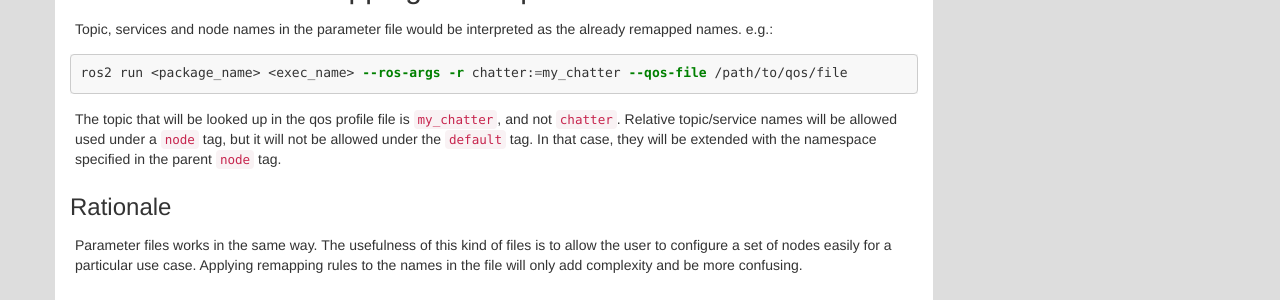
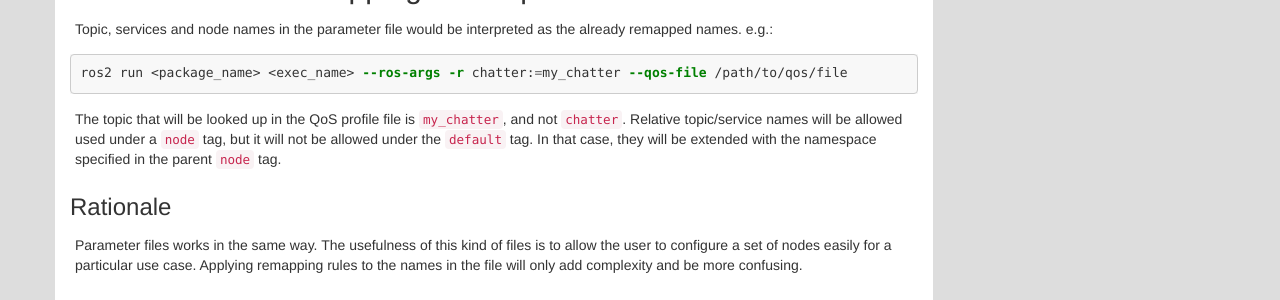
Before and after one commit to ros2/design, a Jekyll site: the page built from articles/external_qos_file.md, in a window 1280 px wide and 900 px high, scrolled down 5089 px. Shown: the part 149-449 px from the top of the window. Built offline with Jekyll 4.4.1, drawn with Linux system fonts in a browser that asks for light colours; nearby versions of some CDN libraries.

````diff
--- a/articles/external_qos_file.md
+++ b/articles/external_qos_file.md
@@ -293,7 +293,7 @@ Topic, services and node names in the parameter file would be interpreted as the
 ros2 run <package_name> <exec_name> --ros-args -r chatter:=my_chatter --qos-file /path/to/qos/file
 ```
 
-The topic that will be looked up in the qos profile file is `my_chatter`, and not `chatter`.
+The topic that will be looked up in the QoS profile file is `my_chatter`, and not `chatter`.
 Relative topic/service names will be allowed used under a `node` tag, but it will not be allowed under the `default` tag.
 In that case, they will be extended with the namespace specified in the parent `node` tag.
 
````
